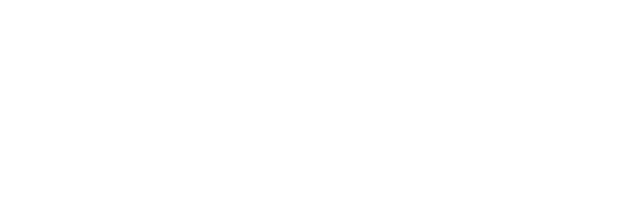
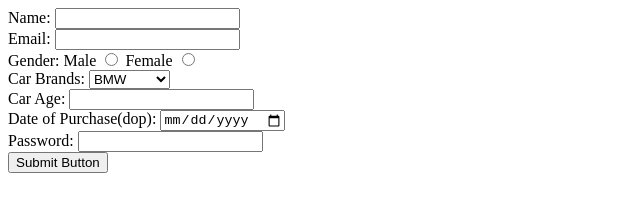
Before and after one commit to acciojob/car-insurance-form-NihitaLele, a website: page main.html in a window 1280 px wide. Shown: the whole page, without its empty margins (0-640 px from the left). Drawn offline with Linux system fonts and the light colour scheme.

Commit message:
created a submission

```diff
--- a/main.html
+++ b/main.html
@@ -7,7 +7,40 @@
 </head>
 
 <body>
-	<!-- the entire body must be written by student -->
+
+     <form method="post">
+
+     <label for="name">Name:</label>
+		 <input type="text" id="name" name="full_name" required><br>
+
+     <label for="email">Email:</label>
+		 <input type="email" id="email" name="email" required><br>
+
+		 <label>Gender:</label>
+     <label for="gender_m">Male</label>
+		 <input type="radio" id="gender_m" name="gender" required>
+    <label for="gender_f">Female</label>
+		 <input type="radio" id="gender_f" name="gender" required><br>
+
+	 <label for="cars">Car Brands:</label>
+		 <select id="cars">
+			<option>BMW</option>
+			 <option>Audi</option>
+			 <option>Mercedez</option>
+		 </select><br>
+
+     <label for="carage">Car Age:</label>
+		 <input type="number" id="carage" name="age" required><br>
+
+		 <label for="dop">Date of Purchase(dop):</label>
+		 <input type="date" id="dop" name="dop" required><br>
+
+		 <label for="password">Password:</label>
+		 <input type="password" id="password" name="pw" required><br>
+
+		 <button type="submit">Submit Button</button>
+	 </form>
+
     <script type="text/javascript" src="./script.js">
 </script>
 
```
